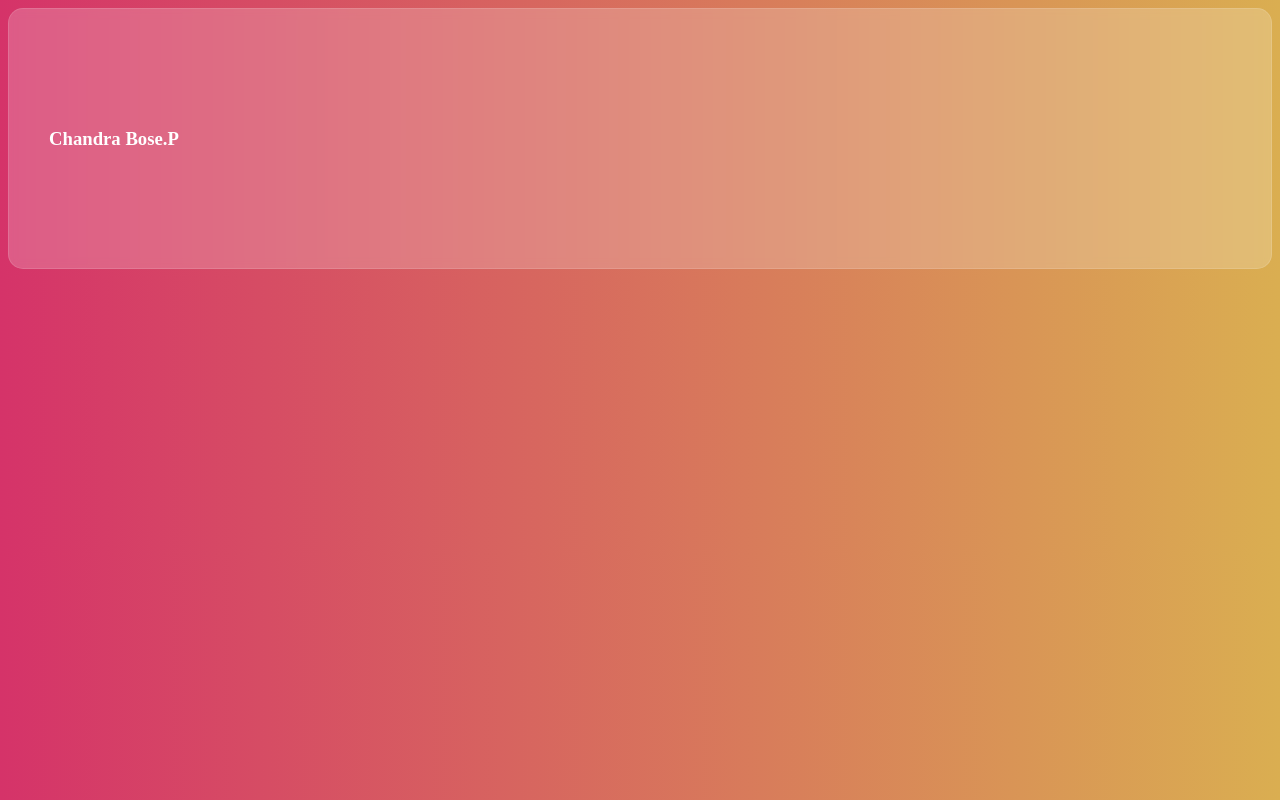
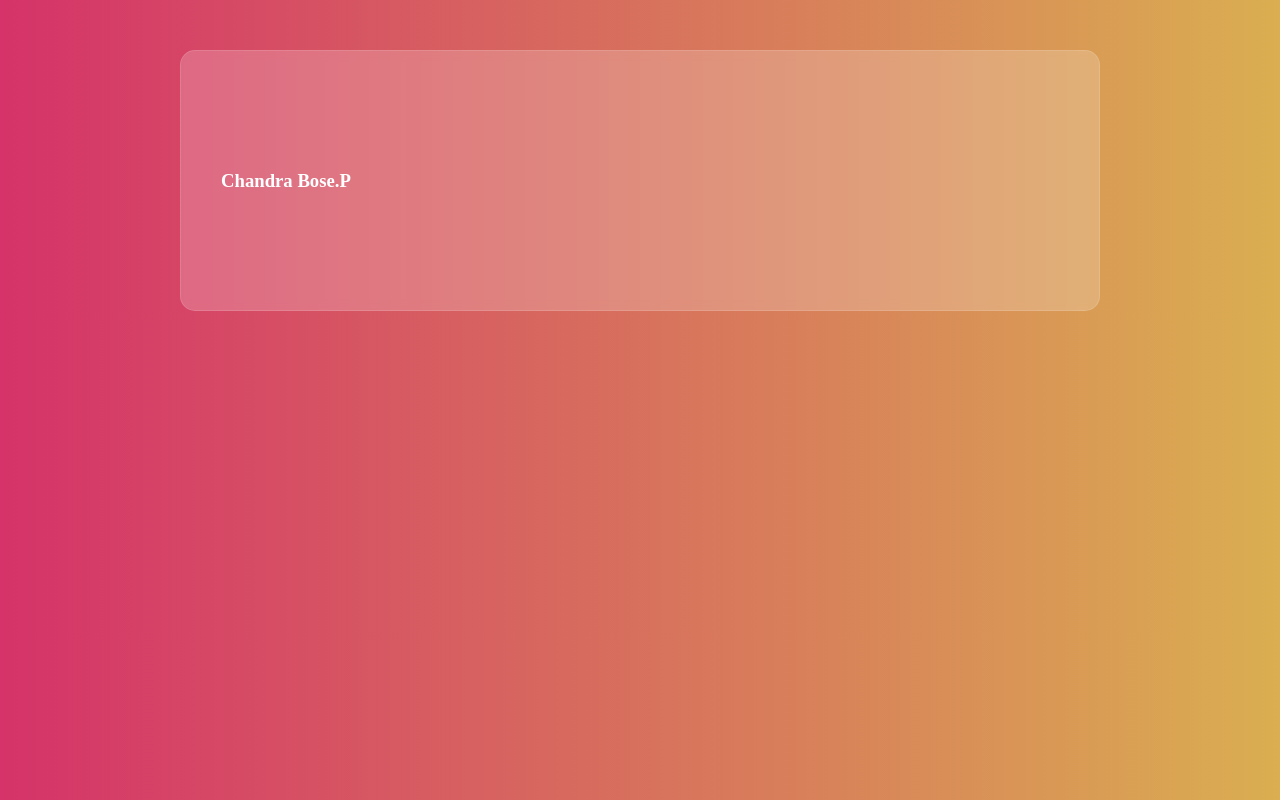
Before and after one commit to chandrabosep/Front-End-Practice, a plain HTML site: page Glassmorphism effect/Glassmorphism.html in a window 1280 px wide. Drawn offline with Linux system fonts and the light colour scheme.

Commit message:
Update stylex.css

```diff
--- a/Glassmorphism effect/stylex.css
+++ b/Glassmorphism effect/stylex.css
@@ -8,6 +8,10 @@ html{
     background-color: rgba(255, 255, 255, 0.2);
     border-radius: 15px;
     border: 1px solid rgba(255, 255, 255, 0.125);
+    margin-top: 50px;
+    margin-right: 180px;
+    margin-left: 180px;
+
 
 }
 
@@ -19,5 +23,4 @@ h3{
     padding-right: 50px;
     width: 50%;
     height: 30%;
-    margin-bottom: 18px;
 }
```
